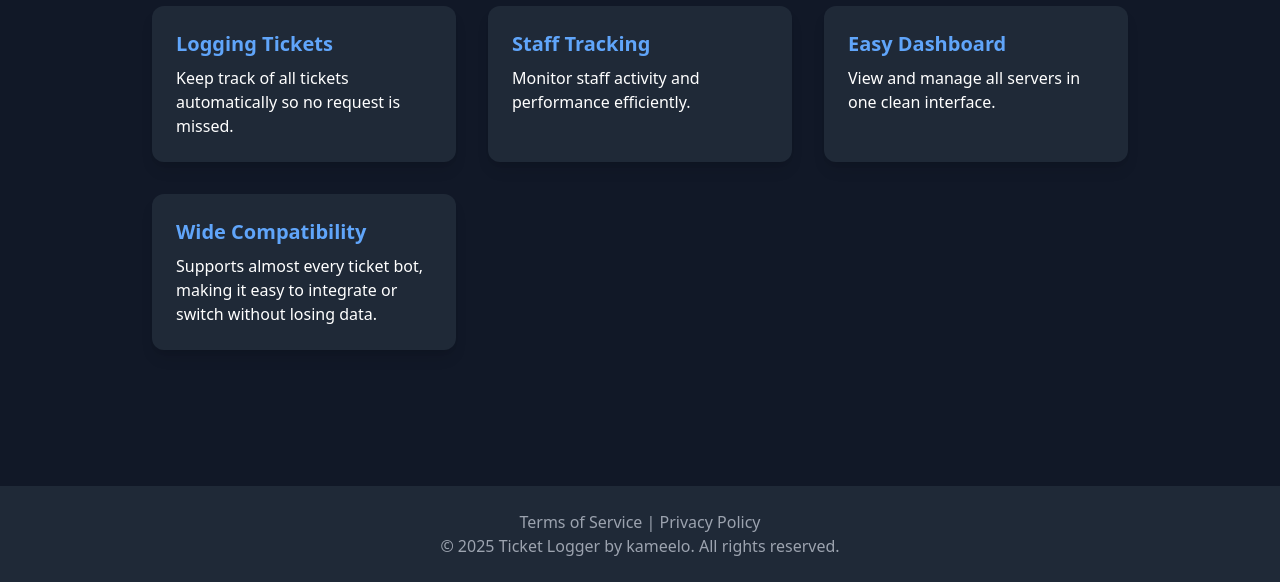
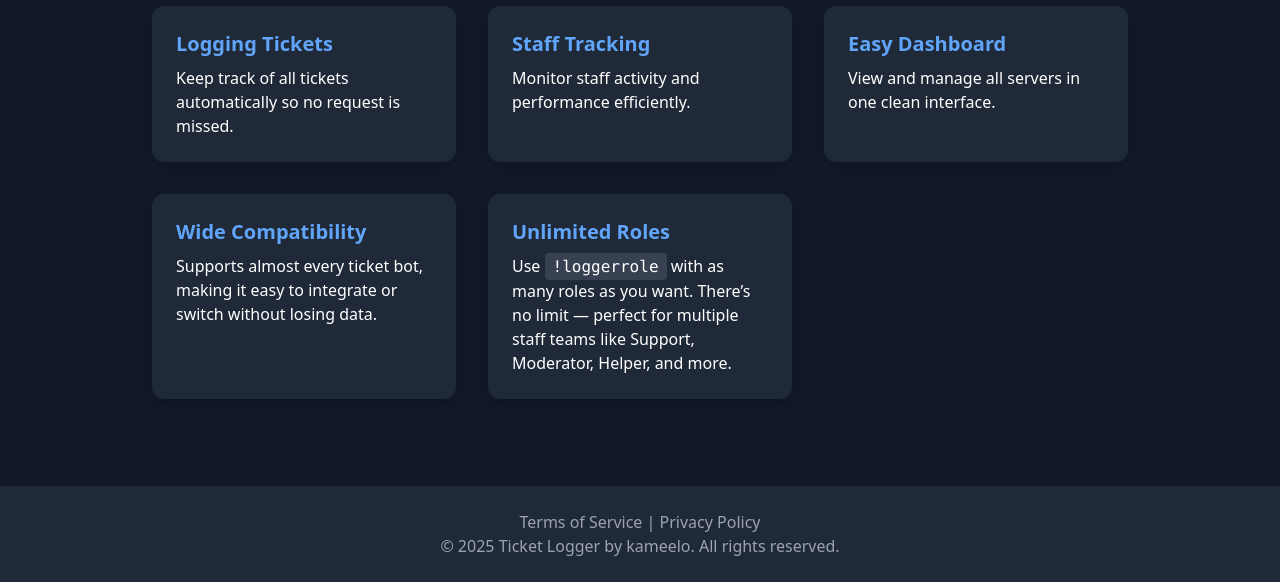
Before and after one commit to kamelpro413-eng/web-i-guess, a website: page features.html in a window 1280 px wide. Shown: the part 218-800 px from the top of the page. Drawn offline with nearby package versions, Linux system fonts and the light colour scheme.

Commit message:
Update features.html

```diff
--- a/features.html
+++ b/features.html
@@ -40,22 +40,36 @@
     <section data-aos="fade-up" data-aos-delay="100">
       <h2 class="text-4xl font-bold mb-8 text-center">Bot Features</h2>
       <div class="grid sm:grid-cols-2 lg:grid-cols-3 gap-8">
+
         <div class="bg-gray-800 p-6 rounded-xl shadow-lg">
           <h3 class="text-xl font-semibold text-blue-400 mb-2">Logging Tickets</h3>
           <p>Keep track of all tickets automatically so no request is missed.</p>
         </div>
+
         <div class="bg-gray-800 p-6 rounded-xl shadow-lg">
           <h3 class="text-xl font-semibold text-blue-400 mb-2">Staff Tracking</h3>
           <p>Monitor staff activity and performance efficiently.</p>
         </div>
+
         <div class="bg-gray-800 p-6 rounded-xl shadow-lg">
           <h3 class="text-xl font-semibold text-blue-400 mb-2">Easy Dashboard</h3>
           <p>View and manage all servers in one clean interface.</p>
         </div>
+
         <div class="bg-gray-800 p-6 rounded-xl shadow-lg">
           <h3 class="text-xl font-semibold text-blue-400 mb-2">Wide Compatibility</h3>
           <p>Supports almost every ticket bot, making it easy to integrate or switch without losing data.</p>
         </div>
+
+        <!-- New Feature: Infinite Roles -->
+        <div class="bg-gray-800 p-6 rounded-xl shadow-lg">
+          <h3 class="text-xl font-semibold text-blue-400 mb-2">Unlimited Roles</h3>
+          <p>
+            Use <code class="bg-gray-700 px-2 py-1 rounded">!loggerrole</code> with as many roles as you want.
+            There’s no limit — perfect for multiple staff teams like Support, Moderator, Helper, and more.
+          </p>
+        </div>
+
       </div>
     </section>
 
```
